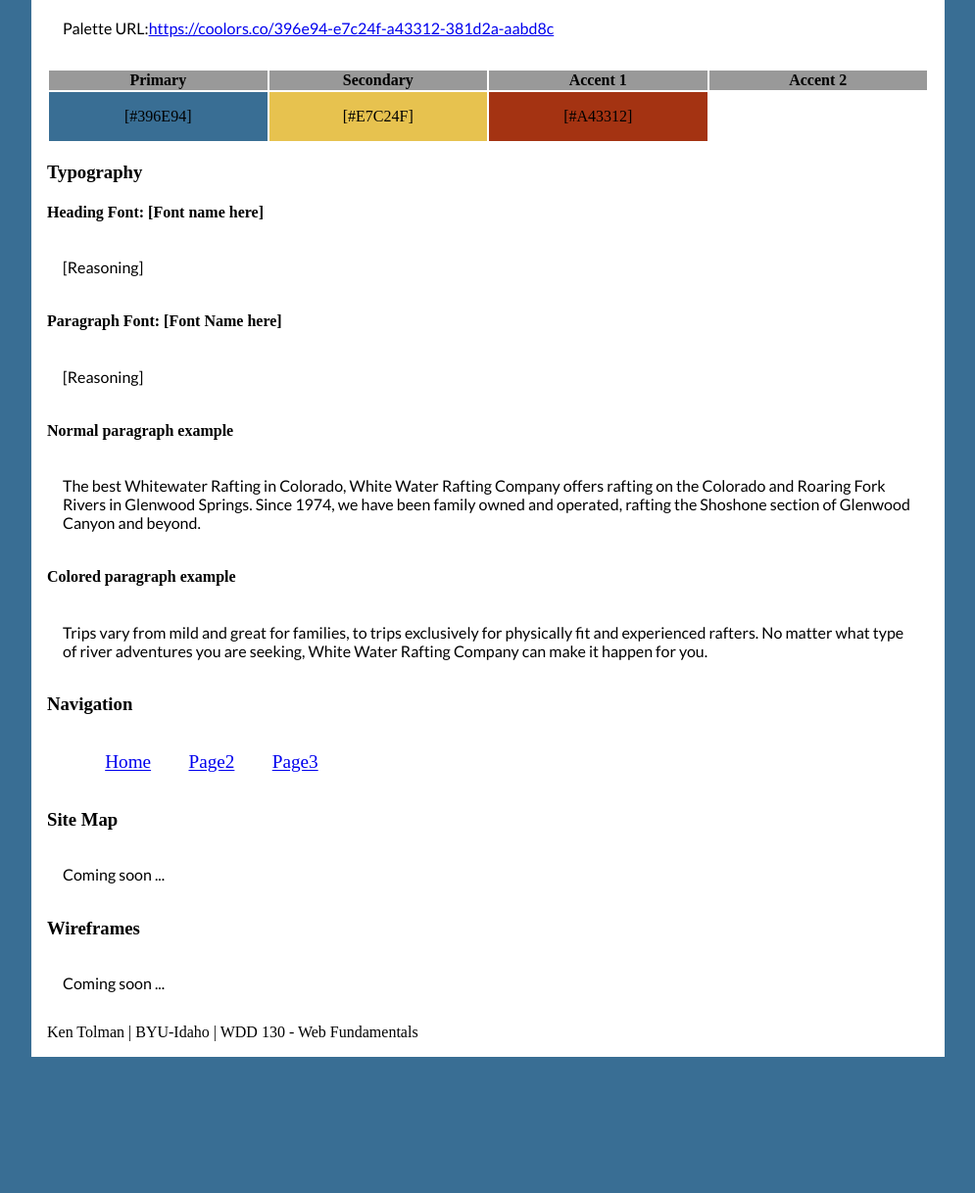
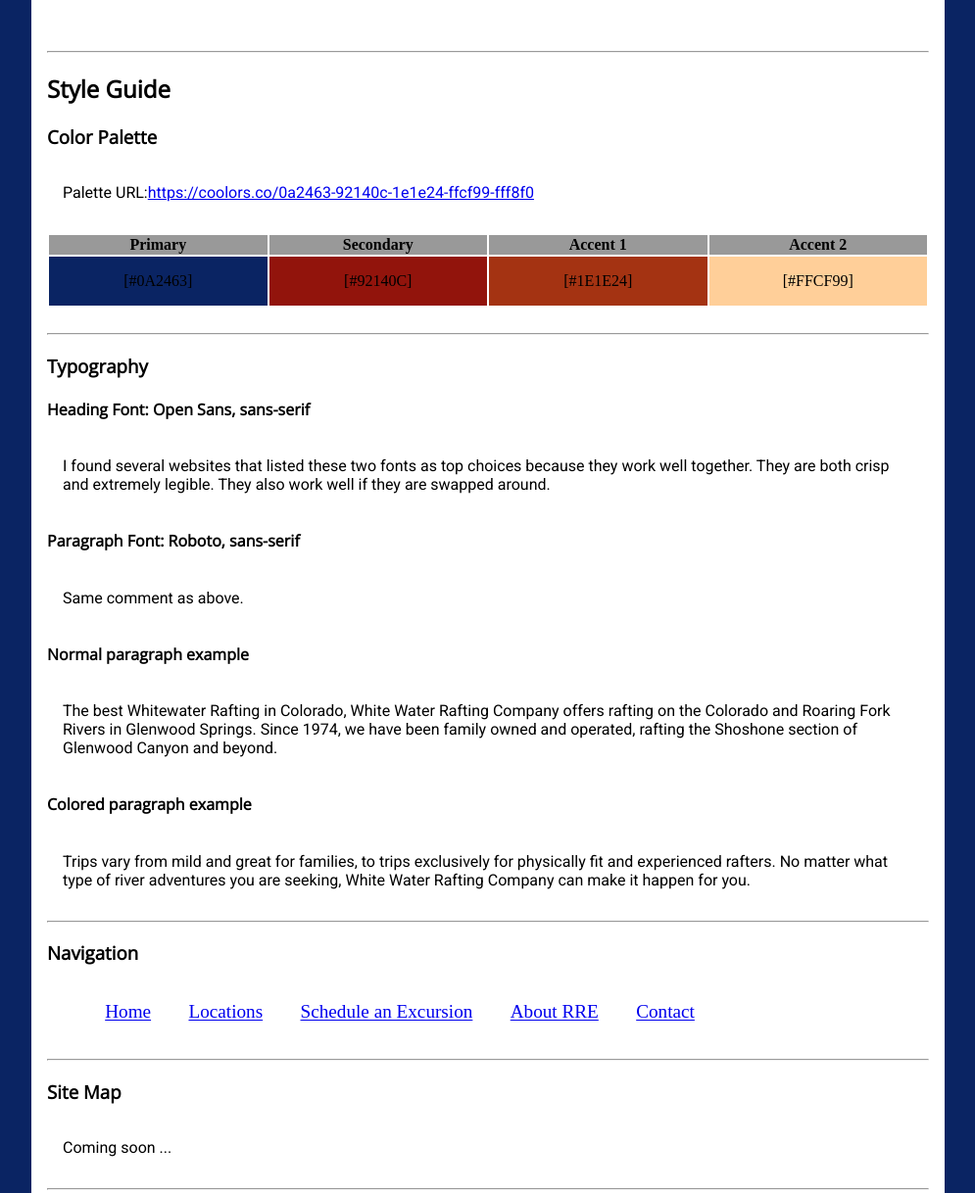
Before and after one commit to ktolman65/WDD130.github.io, a plain HTML site: page site-plan.html in a window 1280 px wide. Shown: the part 1016-2234 px from the top of the page at 98% size, without its empty margins (142-1137 px from the left). Before the commit the page ends 2095 px from the top, so only its background shows below. Drawn offline with nearby package versions, Linux system fonts and the light colour scheme; a web font is replaced by a local one.

Commit message:
updated site-plan files

```diff
--- a/css/site-plan.css
+++ b/css/site-plan.css
@@ -1,12 +1,12 @@
-@import url('https://fonts.googleapis.com/css?family=IM+Fell+French+Canon+SC|Lato');
+@import url('https://fonts.googleapis.com/css?family=Open+Sans|Roboto');
 
 :root {
-  --primary-color: #396E94;
-  --secondary-color: #E7C24F;
+  --primary-color: #0A2463;
+  --secondary-color: #92140C;
   --accent1-color: #A43312;
-  --accent2-color: white;
-  --heading-font: "IM Fell French Canon SC";
-  --paragraph-font: Lato, Helvetica, sans-serif
+  --accent2-color: #FFCF99;
+  --heading-font: "Open Sans", sans-serif;
+  --paragraph-font: "Roboto", Helvetica, sans-serif;
 }
 
 html {
@@ -37,7 +37,7 @@ h6 {
 header {
   padding: 1em;
   text-align: center;
-  color: var(--accent2-color);
+  color: var(--secondary-color);
   background-color:
 }
 
--- a/site-plan.html
+++ b/site-plan.html
@@ -2,29 +2,41 @@
 <html lang="en-us">
   <head>
     <meta charset="utf-8">
-    <title>[What should this content be?]</title>
+    <title>Raging River Expeditions' Site Plan</title>
     <link href="css/site-plan.css" rel="stylesheet">
   </head>
 
   <body>
     <header>
-      <h1>Dry Oar Site Plan</h1>
-      <div class="signature">[Ken Tolman]</div>
+      <h1>Raging River Expeditions' Site Plan</h1>
+      <div class="signature">Ken Tolman</div>
     </header>
     <main>
       <h2>Overview</h2>
       <h3>Purpose</h3>
-      <p>[Your purpose here]</p>
+      <p>The purpose of this site is to provide our company specific information to the user.  These would be items like
+         why we do what we do, what we do and how we do it.  This site would provide our contact methods and a way to
+         sign up for an excurion.</p>
+
+
       <h3>Audience</h3>
-      <p>[Your audience here]</p>
+      <p>This site will provide information to people looking for a new and wonderful experience or a repeat of a previous
+         thrill that they couldn't get over.  The individuals coming to this site will be from all walks of life, nearly any
+         age, as long as health issues are not a problem.  They will be able to gather the majority of the information they
+         need to chhose us as their host and have the additional options to ask further questions if needed.  They will also
+         be able to schedule expeditions directly online.
+      </p>
+      <hr>
+
       <h2>Branding</h2>
       <h3>Website Logo</h3>
-      <img src="images/WWR_Logo.png" alt="Dry Oar Logo">
+      <img src="images/WWR_Logo.png" alt="Raging River Expeditions Logo">
       <hr>
+
       <h2>Style Guide</h2>
       <h3>Color Palette</h3>
       <p>
-        Palette URL:<a href="https://coolors.co/396e94-e7c24f-a43312-381d2a-aabd8c" target="_blank">https://coolors.co/396e94-e7c24f-a43312-381d2a-aabd8c</a>
+        Palette URL:<a href="https://coolors.co/0a2463-92140c-1e1e24-ffcf99-fff8f0" target="_blank">https://coolors.co/0a2463-92140c-1e1e24-ffcf99-fff8f0</a>
       </p>
       <table class="colors">
         <tr>
@@ -34,18 +46,21 @@
           <th>Accent 2</th>
         </tr>
         <tr>
-          <td class="primary">[#396E94]</td>
-          <td class="secondary">[#E7C24F]</td>
-          <td class="accent1">[#A43312]</td>
-          <td class="accent2"></td>
+          <td class="primary">[#0A2463]</td>
+          <td class="secondary">[#92140C]</td>
+          <td class="accent1">[#1E1E24]</td>
+          <td class="accent2">[#FFCF99]</td>
         </tr>
       </table>
+      <br>
+      <hr>
 
       <h3>Typography</h3>
-      <h4>Heading Font: [Font name here]</h4>
-      <p>[Reasoning]</p>
-      <h4>Paragraph Font: [Font Name here]</h4>
-      <p>[Reasoning]</p>
+      <h4>Heading Font: Open Sans, sans-serif</h4>
+      <p>I found several websites that listed these two fonts as top choices because they work well together.  They are both crisp
+         and extremely legible.  They also work well if they are swapped around.</p>
+      <h4>Paragraph Font: Roboto, sans-serif</h4>
+      <p>Same comment as above.</p>
       <h4>Normal paragraph example</h4>
       <p>
         The best Whitewater Rafting in Colorado, White Water Rafting Company
@@ -60,18 +75,28 @@
         adventures you are seeking, White Water Rafting Company can make it
         happen for you.
       </p>
+      <hr>
+
       <h3>Navigation</h3>
       <nav>
         <ul>
           <li><a href="#">Home</a></li>
-          <li><a href="#">Page2</a></li>
-          <li><a href="#">Page3</a></li>
+          <li><a href="#">Locations</a></li>
+          <li><a href="#">Schedule an Excursion</a></li>
+          <li><a href="#">About RRE</a></li>
+          <li><a href="#">Contact</a></li>
         </ul>
       </nav>
+      <hr>
+
       <h3>Site Map</h3>
       <p>Coming soon ...</p>
+      <hr>
+
       <h3>Wireframes</h3>
       <p>Coming soon ...</p>
+      <hr>
+
     </main>
     <footer>Ken Tolman | BYU-Idaho | WDD 130 - Web Fundamentals</footer>
   </body>
```
